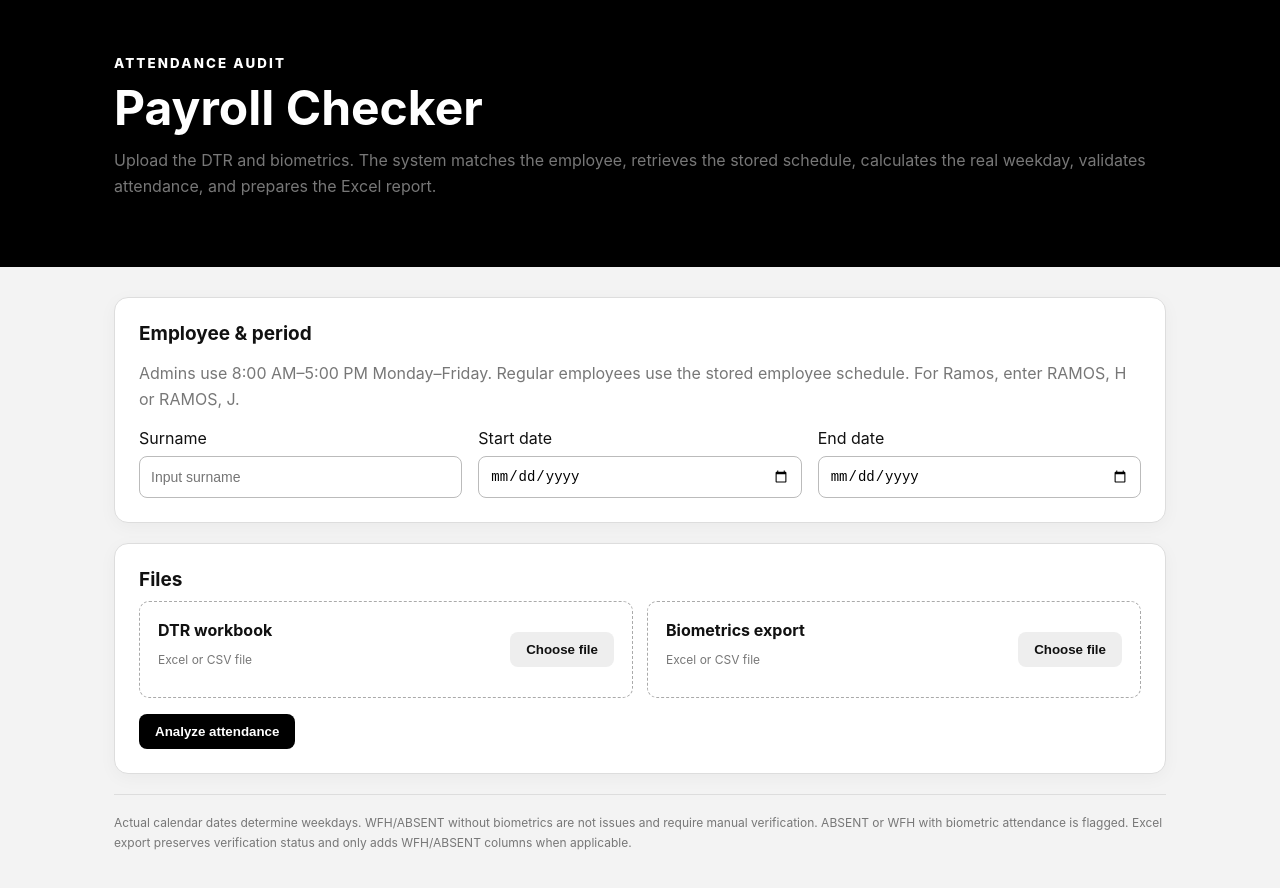
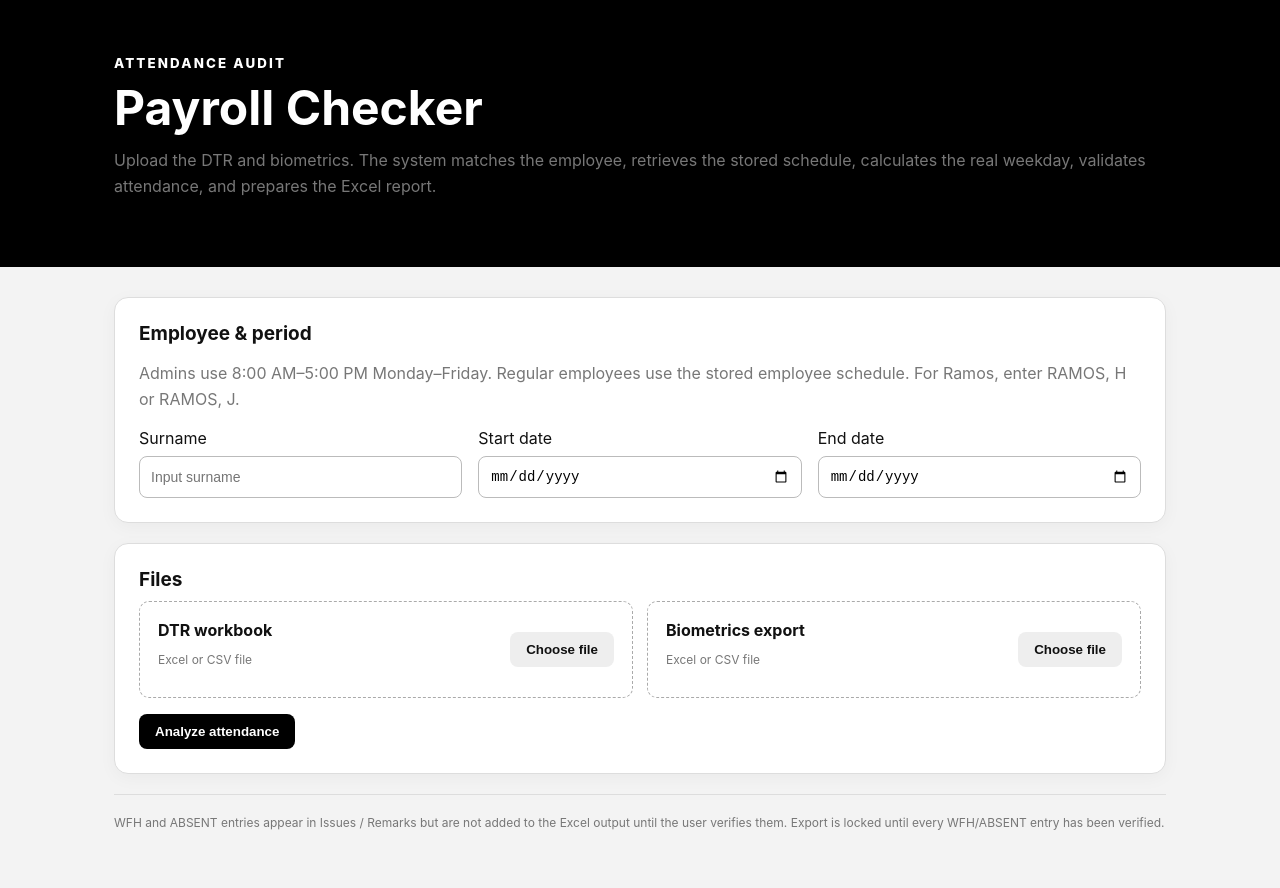
Before and after one commit to largerth4nlife/largerth4nlife.github.io, a React (Vite) app: page / in a window 1280 px wide. Shown: the top 888 px of the page. Built offline with nearby package versions, Linux system fonts and the light colour scheme.

Commit message:
Require WFH and ABSENT verification before Excel export

```diff
--- a/src/PayrollCheckerPage.tsx
+++ b/src/PayrollCheckerPage.tsx
@@ -8,14 +8,16 @@ function LoadingScreen(){return <div className="loading-screen" role="status" ar
 export function PayrollCheckerPage(){const[surname,setSurname]=useState(""),[startDate,setStartDate]=useState(""),[endDate,setEndDate]=useState(""),[dtrFile,setDtrFile]=useState<File|null>(null),[bioFile,setBioFile]=useState<File|null>(null),[result,setResult]=useState<RunResult|null>(null),[error,setError]=useState<string|null>(null),[running,setRunning]=useState(false),[filter,setFilter]=useState("ALL"),[checks,setChecks]=useState<Record<string,boolean>>({});
  const normalizedSurname=normalizeName(surname);const databaseMatch=!!normalizedSurname&&(!!EMPLOYEE_SCHEDULES[normalizedSurname]||!!ADMIN_SURNAME_ROLES[normalizedSurname]);
  const rows=useMemo(()=>{if(!result)return[];return result.rows.filter(r=>{const verified=(r.wfh&&checks[`wfh-${r.dateLabel}`])||(r.absent&&checks[`abs-${r.dateLabel}`]);if(filter==="ALL")return true;if(filter==="ISSUE")return r.hasIssue;if(filter==="WFH")return r.wfh;if(filter==="ABSENT")return r.absent;if(filter==="VERIFIED")return (!r.wfh&&!r.absent&&!r.hasIssue)||verified;if(filter==="UNVERIFIED")return (r.wfh||r.absent)&&!verified;return true})},[result,filter,checks]);
+ const pendingVerification=result?result.rows.filter(r=>(r.wfh||r.absent)&&!(r.wfh?checks[`wfh-${r.dateLabel}`]:checks[`abs-${r.dateLabel}`])).length:0;
  async function handleRun(){setError(null);if(!surname.trim())return setError("Enter the employee surname. For Ramos, use RAMOS, H or RAMOS, J.");if(!dtrFile||!bioFile)return setError("Upload both the DTR and biometrics files.");if(!startDate||!endDate)return setError("Select a start date and end date.");const from=new Date(`${startDate}T00:00:00`),to=new Date(`${endDate}T00:00:00`);if(Number.isNaN(from.getTime())||Number.isNaN(to.getTime())||from>to)return setError("Enter a valid date range.");setRunning(true);try{const[dtr,bio]=await Promise.all([readWorkbookGrid(dtrFile),readWorkbookGrid(bioFile)]);const r=runCheck({dtrGrid:dtr,bioGrid:bio,surname,startDate:from,endDate:to});setResult(r);setChecks({});}catch(e){setResult(null);setError(e instanceof Error?e.message:"Could not analyze the files.")}finally{setRunning(false)}}
  function toggle(row:CheckRow){const key=`${row.wfh?"wfh":"abs"}-${row.dateLabel}`;setChecks(p=>({...p,[key]:!p[key]}))}
  function isVerified(row:CheckRow){return !row.hasIssue&&!row.wfh&&!row.absent||(row.wfh&&!!checks[`wfh-${row.dateLabel}`])||(row.absent&&!!checks[`abs-${row.dateLabel}`])}
- function exportFile(){if(!result)return;const final={...result,rows:result.rows.map(r=>({...r,wfhVerified:!!checks[`wfh-${r.dateLabel}`],absentVerified:!!checks[`abs-${r.dateLabel}`]}))};downloadIssuesReport(final,`${result.employeeName.replace(/[^A-Z0-9, _-]/gi,"")||"EMPLOYEE"}_attendance.xlsx`)}
+ function exportFile(){if(!result||pendingVerification>0)return;const final={...result,rows:result.rows.map(r=>{const wfhVerified=r.wfh?!!checks[`wfh-${r.dateLabel}`]:false;const absentVerified=r.absent?!!checks[`abs-${r.dateLabel}`]:false;return {...r,wfhVerified,absentVerified,remarks:r.wfh?(wfhVerified?"WORK FROM HOME — VERIFIED":""):r.absent?(absentVerified?"ABSENT — VERIFIED":""):r.remarks}}).filter(r=>!r.wfh||r.wfhVerified).filter(r=>!r.absent||r.absentVerified)};downloadIssuesReport(final,`${result.employeeName.replace(/[^A-Z0-9, _-]/gi,"")||"EMPLOYEE"}_attendance.xlsx`)}
  const verifiedCount=result?result.rows.filter(isVerified).length:0;const unverifiedCount=result?result.rows.length-verifiedCount:0;
  return <main>{running&&<LoadingScreen/>}<header><div className="wrap"><small>ATTENDANCE AUDIT</small><h1>Payroll Checker</h1><p>Upload the DTR and biometrics. The system matches the employee, retrieves the stored schedule, calculates the real weekday, validates attendance, and prepares the Excel report.</p></div></header><div className="wrap content">
  <section><div className="section-head"><div><h2>Employee & period</h2><p>{ADMIN_HINT}</p></div></div><div className="grid3"><div><Label htmlFor="surname">Surname</Label><Input id="surname" value={surname} placeholder="Input surname" onChange={e=>{setSurname(e.target.value);setError(null)}}/>{surname.trim()&&<div className={`database-status ${databaseMatch?"found":"not-found"}`}>{databaseMatch?<><span>✓</span> Surname found in employee database</>:<><span>!</span> Surname not found in employee database</>}</div>}</div><div><Label htmlFor="start">Start date</Label><Input id="start" type="date" value={startDate} onChange={e=>setStartDate(e.target.value)}/></div><div><Label htmlFor="end">End date</Label><Input id="end" type="date" value={endDate} onChange={e=>setEndDate(e.target.value)}/></div></div></section>
- <section><h2>Files</h2><div className="files"><FileDrop label="DTR workbook" file={dtrFile} onFile={setDtrFile}/><FileDrop label="Biometrics export" file={bioFile} onFile={setBioFile}/></div>{error&&<p className="error">{error}</p>}<div className="actions"><Button onClick={handleRun} disabled={running}>{running?<><span className="spinner"/>Analyzing…</>:"Analyze attendance"}</Button>{result&&<Button variant="secondary" onClick={exportFile}>Export Excel</Button>}</div></section>
+ <section><h2>Files</h2><div className="files"><FileDrop label="DTR workbook" file={dtrFile} onFile={setDtrFile}/><FileDrop label="Biometrics export" file={bioFile} onFile={setBioFile}/></div>{error&&<p className="error">{error}</p>}<div className="actions"><Button onClick={handleRun} disabled={running}>{running?<><span className="spinner"/>Analyzing…</>:"Analyze attendance"}</Button></div></section>
  {result&&<><section><div className="employee-card"><div><small>EMPLOYEE</small><h2>{result.employeeName}</h2><p>{result.role} · ID {result.employeeId??"Not found"}</p><p>{startDate} → {endDate}</p></div><div className="stats"><div><strong>{result.totalDays}</strong><span>DAYS</span></div><div><strong>{result.issueCount}</strong><span>ISSUES</span></div><div><strong>{result.wfhCount}</strong><span>WFH</span></div><div><strong>{result.absentCount}</strong><span>ABSENT</span></div></div></div></section>
- <section><div className="filters">{[["ALL",result.rows.length],["ISSUE",result.issueCount],["WFH",result.wfhCount],["ABSENT",result.absentCount],["VERIFIED",verifiedCount],["UNVERIFIED",unverifiedCount]].map(([x,n])=><button key={x} className={filter===x?"filter active":"filter"} onClick={()=>setFilter(String(x))}>{x} <span>{n}</span></button>)}</div><div className="results"><table><thead><tr><th>Date</th><th>Day</th><th>Status</th><th>Issues / Remarks</th><th>Verify</th></tr></thead><tbody>{rows.map((r,i)=>{const checked=r.wfh?!!checks[`wfh-${r.dateLabel}`]:!!checks[`abs-${r.dateLabel}`];const remarks=r.wfh?`WORK FROM HOME — ${r.remarks||"No biometric attendance"}`:r.absent?`ABSENT — ${r.remarks||"No biometric attendance"}`:r.remarks;return <tr key={`${r.dateLabel}-${i}`} className={r.hasIssue?"issue":""}><td>{r.dateLabel}</td><td>{r.actualWeekday}</td><td><Status kind={checked?"VERIFIED":r.status}/>{checked&&<span className="verified-mark"> ✓ Verified</span>}</td><td>{remarks}</td><td>{(r.wfh||r.absent)&&<label className="verify-control"><input className="verify-checkbox" type="checkbox" checked={checked} onChange={()=>toggle(r)}/><span>{checked?(r.wfh?"WFH confirmed":"Absence confirmed"):(r.wfh?"Confirm WFH":"Confirm absence")}</span></label>}</td></tr>})}</tbody></table>{!rows.length&&<p className="empty">No records for this filter.</p>}</div></section></>}
- <footer>Actual calendar dates determine weekdays. WFH/ABSENT without biometrics are not issues and require manual verification. ABSENT or WFH with biometric attendance is flagged. Excel export preserves verification status and only adds WFH/ABSENT columns when applicable.</footer></div></main>}
+ <section><div className="filters">{[["ALL",result.rows.length],["ISSUE",result.issueCount],["WFH",result.wfhCount],["ABSENT",result.absentCount],["VERIFIED",verifiedCount],["UNVERIFIED",unverifiedCount]].map(([x,n])=><button key={x} className={filter===x?"filter active":"filter"} onClick={()=>setFilter(String(x))}>{x} <span>{n}</span></button>)}</div><div className="results"><table><thead><tr><th>Date</th><th>Day</th><th>Status</th><th>Issues / Remarks</th><th>Verify</th></tr></thead><tbody>{rows.map((r,i)=>{const checked=r.wfh?!!checks[`wfh-${r.dateLabel}`]:!!checks[`abs-${r.dateLabel}`];const remarks=r.wfh?`WORK FROM HOME — ${r.remarks||"No biometric attendance"}`:r.absent?`ABSENT — ${r.remarks||"No biometric attendance"}`:r.remarks;return <tr key={`${r.dateLabel}-${i}`} className={r.hasIssue?"issue":""}><td>{r.dateLabel}</td><td>{r.actualWeekday}</td><td><Status kind={checked?"VERIFIED":r.status}/>{checked&&<span className="verified-mark"> ✓ Verified</span>}</td><td>{remarks}</td><td>{(r.wfh||r.absent)&&<label className="verify-control"><input className="verify-checkbox" type="checkbox" checked={checked} onChange={()=>toggle(r)}/><span>{checked?(r.wfh?"WFH confirmed":"Absence confirmed"):(r.wfh?"Confirm WFH":"Confirm absence")}</span></label>}</td></tr>})}</tbody></table>{!rows.length&&<p className="empty">No records for this filter.</p>}</div></section>
+ <section className="export-section"><h2>Export</h2>{pendingVerification>0?<><p className="export-warning">⚠ Verify all WFH and ABSENT entries before exporting. <b>{pendingVerification}</b> verification{pendingVerification===1?"":"s"} remaining.</p><Button disabled>Export Excel</Button></>:<><p className="export-ready">✓ All WFH and ABSENT entries have been verified. The output can now be generated.</p><Button onClick={exportFile}>Export Excel</Button></>}</section></>}
+ <footer>WFH and ABSENT entries appear in Issues / Remarks but are not added to the Excel output until the user verifies them. Export is locked until every WFH/ABSENT entry has been verified.</footer></div></main>}
```
